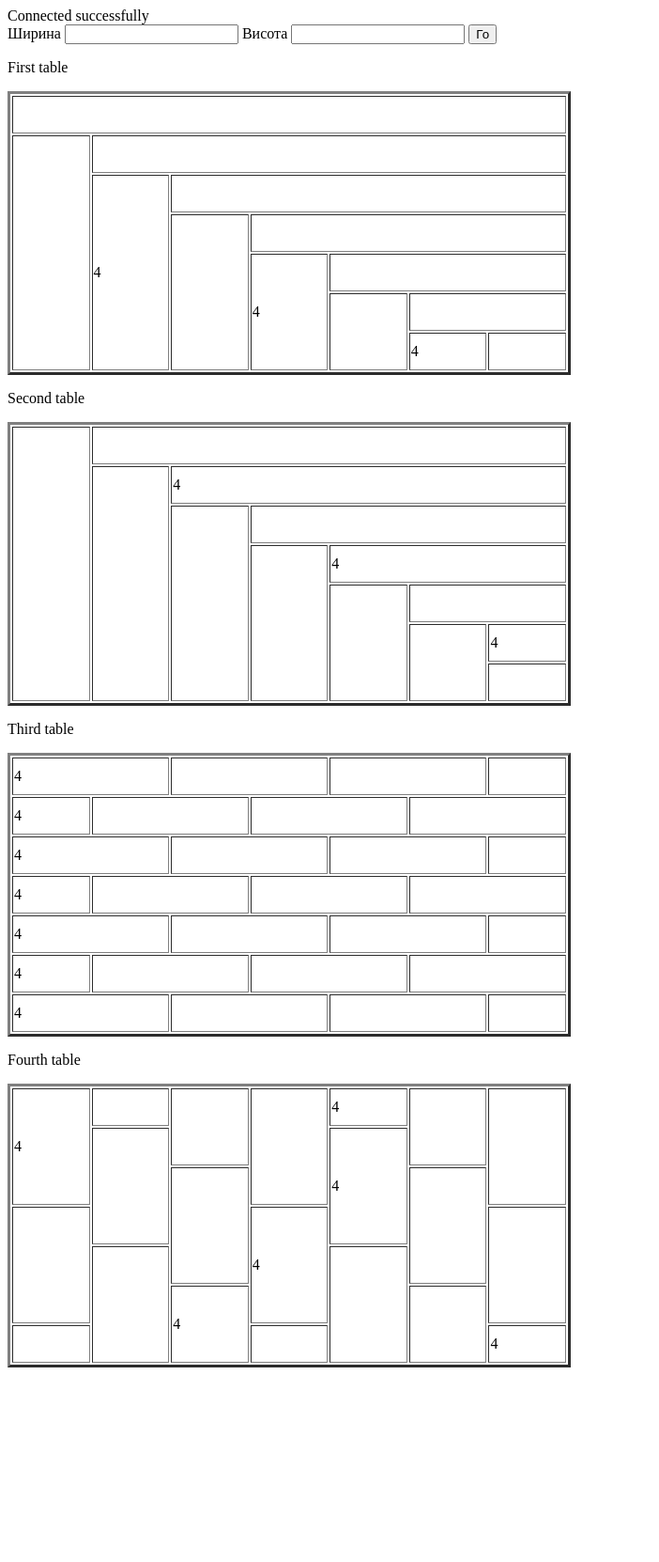
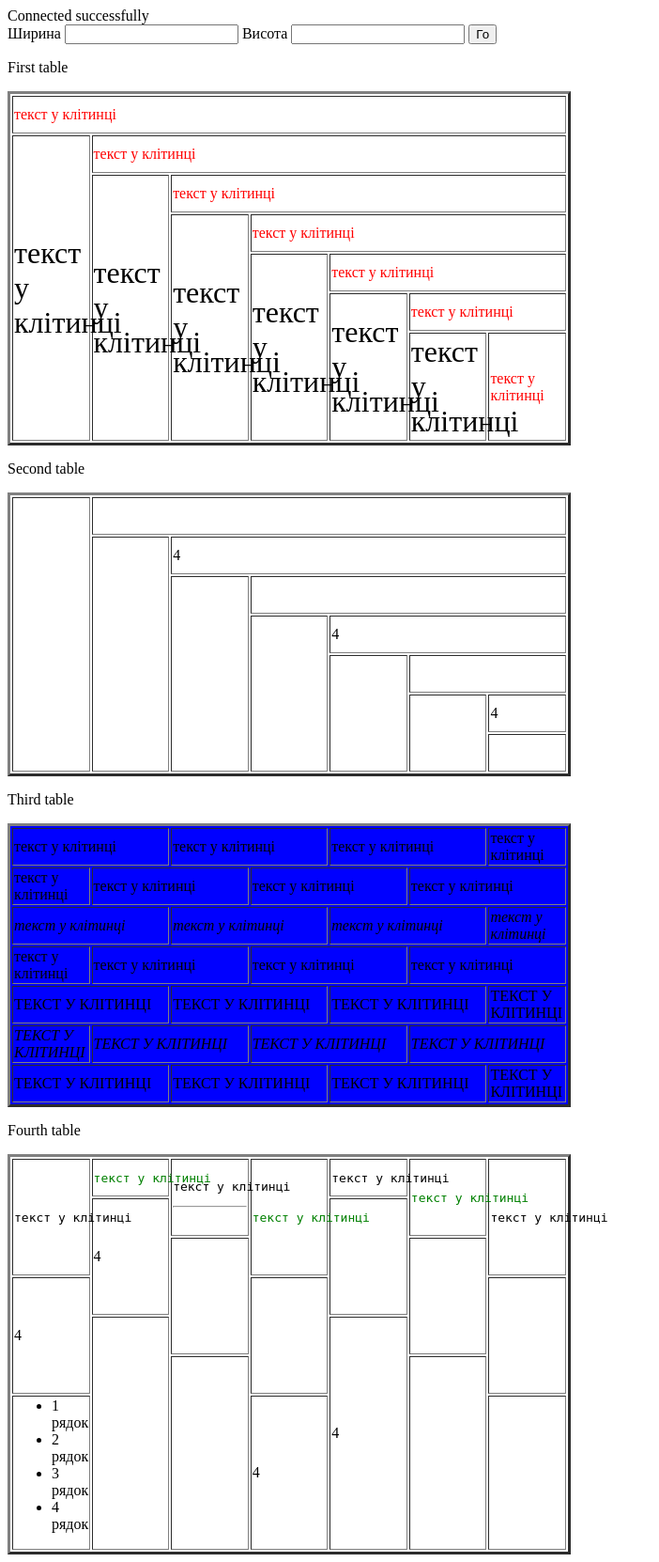
Before and after one commit to God-pavel/WebLabs, a PHP site: page / in a window 1280 px wide. Shown: the whole page at 94% size, without its empty margins (0-702 px from the left). Before the commit the page ends 1455 px from the top, so only its background shows below. Run offline with PHP 8.4, Linux system fonts and the light colour scheme; data that the repository does not hold is empty.

Commit message:
add lab9

```diff
--- a/lab6/index.php
+++ b/lab6/index.php
@@ -7,7 +7,7 @@
 $user='user';
 $pswd='P@ss1234';
 $conn = mysqli_connect($host, $user, $pswd, $database);
-// Check connection
+
 if (!$conn) {
       die("Connection failed: " . mysqli_connect_error());
 }
@@ -41,7 +41,7 @@
     <title><?=$width?> <?=$height?></title>
     <style>
     TABLE {
-      table-layout: fixed; /* Ячейки фиксированной ширины */
+      table-layout: fixed;
      }
      table tr {
        height: 40px;
@@ -64,7 +64,7 @@
     <section>
       <p class = "text"> First table </p>
 
-      <table border="3" cols="<?=$width?>" rows="<?=$height?>" width="600" height="300">
+      <table border="3" cols="<?=$width?>" rows="<?=$height?>" width="600" height="300" id = "table1">
         <tr>
           <td colspan="<?=$width?>"></td>
         </tr>
@@ -107,7 +107,7 @@
 
       <p class = "text"> Second table </p>
 
-      <table border="3" cols="<?=$width?>" rows="<?=$height?>" width = 600 height = 300>
+      <table border="3" cols="<?=$width?>" rows="<?=$height?>" width = 600 height = 300 id = "table2">
 
         <?php
           $w = $width-1;
@@ -162,7 +162,7 @@
 
       <p class = "text"> Third table </p>
 
-      <table border="3" cols="<?=$width?>" rows="<?=$height?>" width = 600 height = 300>
+      <table border="3" cols="<?=$width?>" rows="<?=$height?>" width = 600 height = 300 id = "table3">
 
       <?php
       $counter = 0;
@@ -221,10 +221,10 @@
 
       <p class = "text"> Fourth table </p>
 
-      <table border="3" cols="<?=$width?>" rows="<?=$height?>" width = 600 id="table">
+      <table border="3" cols="<?=$width?>" rows="<?=$height?>" width = 600 id="table4">
         <tr>
           <?php
-          $counter = 0;
+          $counter = 1;
             for ($i=0; $i < $width; $i++) {
               $j = ($i+2)%3;
           ?>
@@ -249,5 +249,10 @@
         ?>
       </table>
     </section>
+    <script src="https://code.jquery.com/jquery-3.3.1.min.js">
+    </script>
+    <script type="text/javascript" src="script.js">
+
+    </script>
   </body>
 </html>
--- /dev/null
+++ b/lab6/script.js
@@ -0,0 +1,21 @@
+$(document).ready(function(){
+
+
+    $("table#table1 td").html("<p>текст у клітинці</p>");
+    $("table#table1 td[colspan]").css("color", "red");
+    let fs = parseInt($("table#table1 td").css("font-size"));
+    $("table#table1 td[rowspan]").css("font-size", fs * 2 + "px");
+
+    $("table#table3 td").html("<div>текст у клітинці</div>");
+    $("table#table3").css("background-color", "blue");
+    $("table#table3 tr:nth-child(3n)").css("font-style", "italic");
+    $("table#table3 tr:gt(3)").css("text-transform", "uppercase");
+
+    $("table#table4 tr:first td").html("<pre>текст у клітинці</pre>");
+    $("table#table4 tr:first td:odd").css("color", "green");
+    $("table#table4 tr:first td:eq(2)").append("<hr>");
+    $("table#table4 tr:last td:first").html("<ul>" + "<li>1 рядок</li>" + "<li>2 рядок</li>" + "<li>3 рядок</li>" + "<li>4 рядок</li>" + "</ul>");
+    $("table#table4 tr:last td:eq(0) ul li").each(function () {
+        alert($(this).text());
+    });
+});
```
